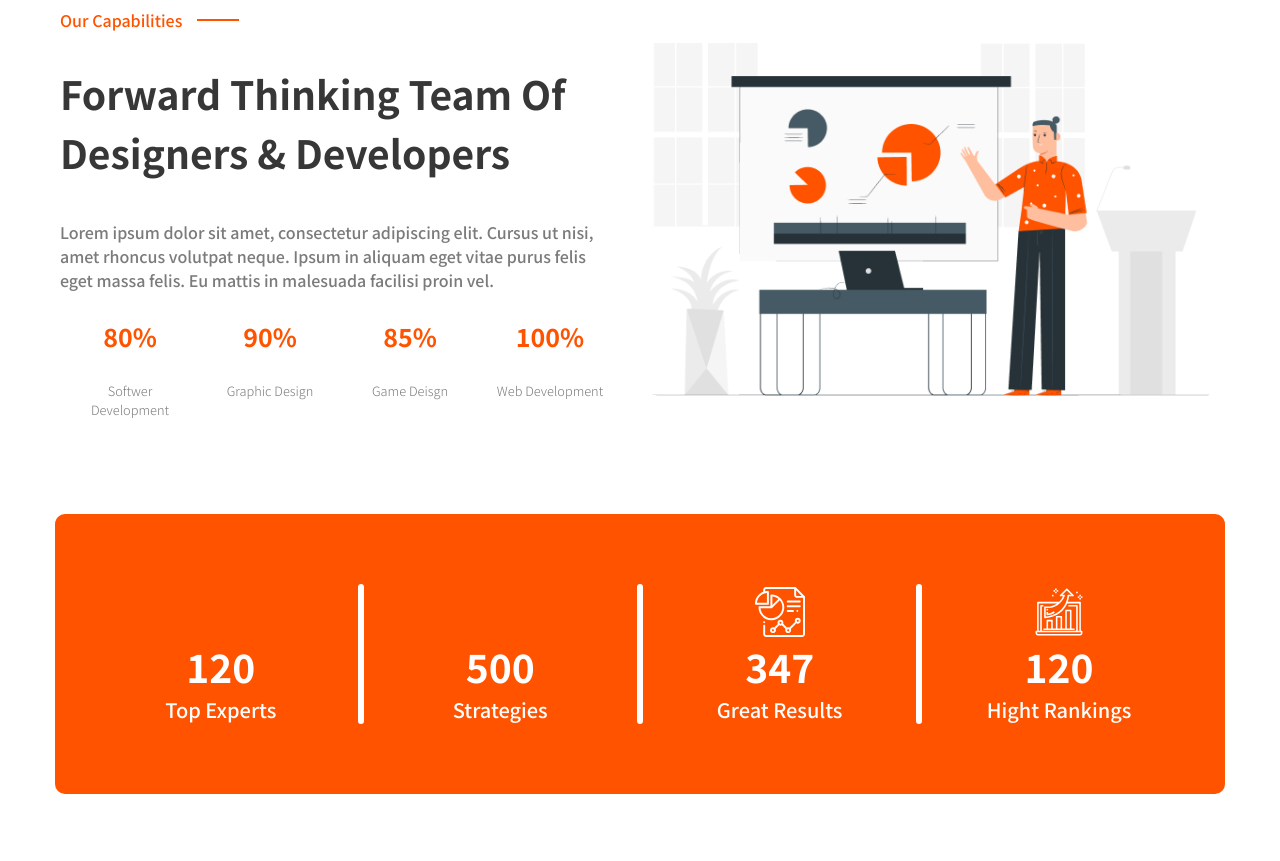
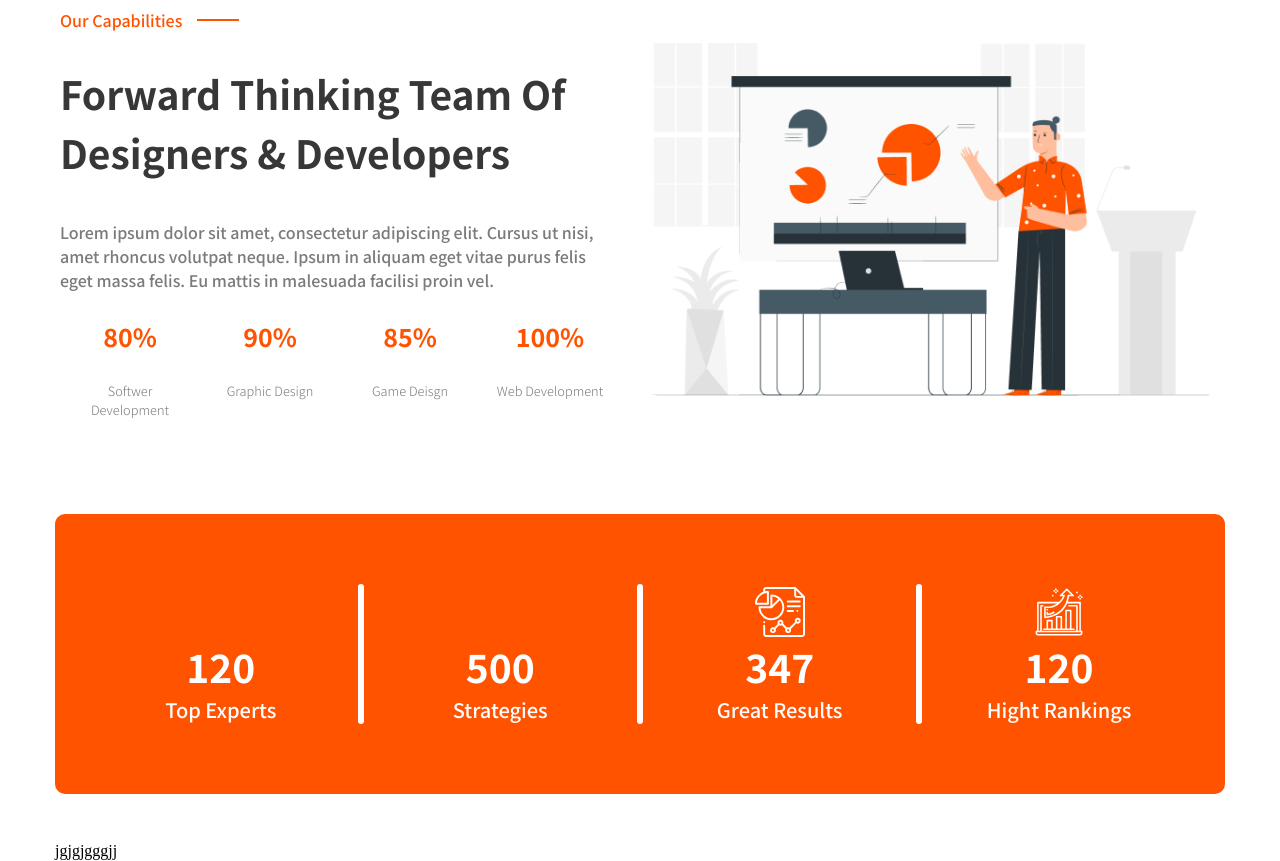
Before and after one commit to Diana-Diana-dev/web_development, a plain HTML site: page index.html in a window 1280 px wide. Shown: the part 4052-4913 px from the top of the page. Drawn offline with Linux system fonts and the light colour scheme.

Commit message:
Update index.html

```diff
--- a/index.html
+++ b/index.html
@@ -283,7 +283,7 @@
 							<p class="resultStatistics__text">Hight Rankings</p>
 				</div>
 			</section>
-
+	<DIV>jgjgjgggjj</DIV>
 </main>
 
 
```
